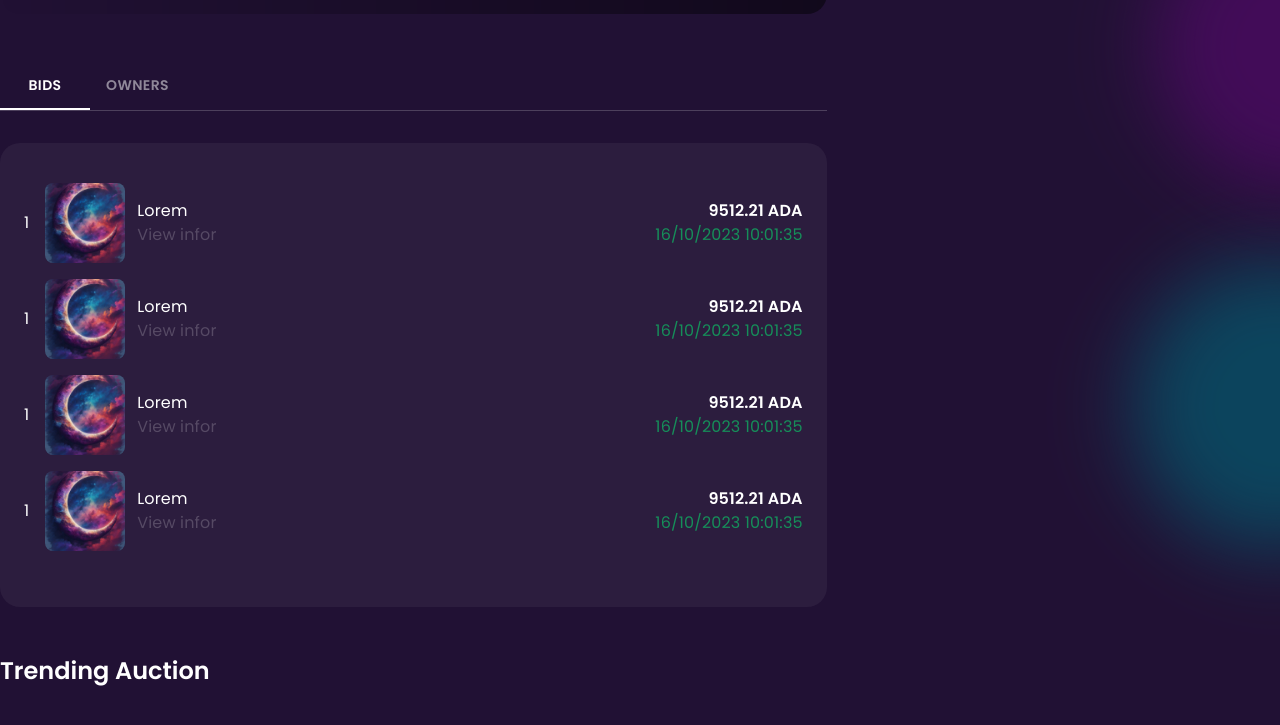
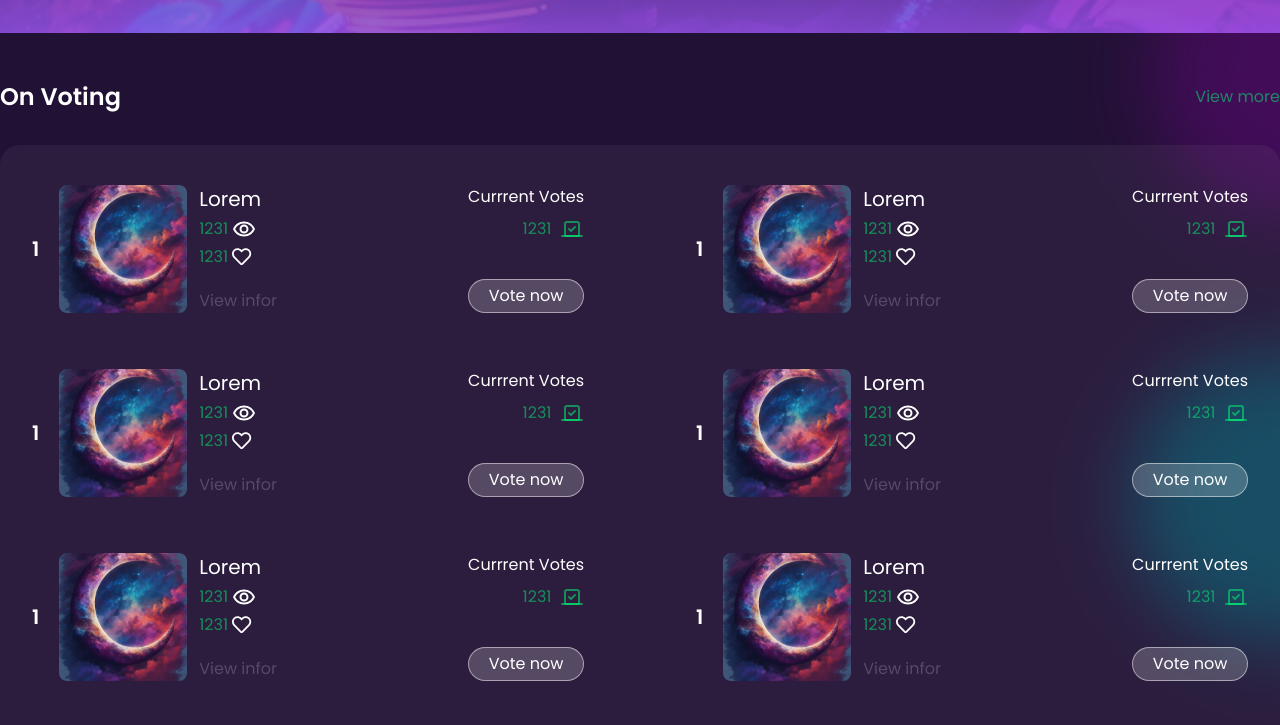
Before and after one commit to hugnt/Blockchain-NFT-Auction-Platform-UI, a React (Create React App) app: page / in a window 1280 px wide. Shown: the part 767-1492 px from the top of the page. Built offline with nearby package versions, Linux system fonts and the light colour scheme.

Commit message:
finish page: voting details

```diff
--- a/src/App.tsx
+++ b/src/App.tsx
@@ -2,14 +2,14 @@ import React from 'react';
 import './App.css'
 
 import { DefaultLayout } from '~/layouts';
-import { BiddingDetails } from './pages';
+import { BiddingDetails, BiddingList, VotingDetails } from './pages';
 
 
 function App() {
   return (
       <div className='App'>
-        <DefaultLayout isBannerActive={false}>
-          <BiddingDetails />
+        <DefaultLayout isBannerActive={true}>
+          <VotingDetails />
         </DefaultLayout>
       </div>
   );
--- /dev/null
+++ b/src/components/NFTOnVoting/index.tsx
@@ -0,0 +1,60 @@
+import React from "react";
+import { MdOutlineRemoveRedEye } from "react-icons/md";
+import { FaRegHeart } from "react-icons/fa";
+import { LuVote } from "react-icons/lu";
+
+import nftImg from "~/assets/images/nft/nft4.png";
+interface PropsVoting {
+  className?: string;
+}
+export default function NFTOnVoting(props: PropsVoting) {
+  let { className } = props;
+  return (
+    <div
+      className={`flex justify-between items-center cursor-pointer ${className}`}
+    >
+      <div id="voting-nft-infor" className="flex items-center justify-start">
+        <div className="me-5 font-semibold text-xl">1</div>
+        <div
+          id="voting-nft-image"
+          className="me-3 h-32 w-32 rounded-lg overflow-hidden"
+        >
+          <img
+            src={nftImg}
+            alt=""
+            className="w-full h-full object-cover object-center"
+          />
+        </div>
+        <div id="voting-nft-desc" className="h-32 flex flex-col justify-between">
+          <div>
+              <div id="voting-nft-name" className="mb-1 text-xl">Lorem</div>
+              <div id="nft-view" className="flex items-center me-4 mb-1">
+                <span style={{ color: "rgba(0, 255, 117, 0.50)" }}>1231&nbsp;</span>
+                <MdOutlineRemoveRedEye size="1.5em" />
+              </div>
+              <div id="nft-like" className="flex items-center">
+                <span style={{ color: "rgba(0, 255, 117, 0.50)" }}>1231&nbsp;</span>
+                <FaRegHeart size="1.2em" />
+              </div>
+          </div>
+          <div id="voting-nft-more" className="text-fog-1">
+            View infor
+          </div>
+        </div>
+      </div>
+      <div id="voting-status" className="h-32 text-right flex flex-col justify-between">
+        <div className="text-right">
+            <div className="mb-2">
+              Currrent Votes
+            </div>
+            <div id="voting-number" className="flex items-center justify-end" style={{ color: "rgba(0, 255, 117, 0.50)" }}>
+              1231 &nbsp;<LuVote size={"1.5em"}/>
+            </div>
+        </div>
+        <button className="rounded-[20px] bg-fog-1 px-3 py-1 border border-fog-2">
+            Vote now
+        </button>
+      </div>
+    </div>
+  );
+}
--- a/src/components/index.tsx
+++ b/src/components/index.tsx
@@ -4,4 +4,5 @@ export { default as Background } from './Background';
 export { default as CheckBox } from './CheckBox';
 export { default as TabBox } from './TabBox';
 export { default as BidInforRow } from './BidInforRow';
-export * from './SlideArea';
+export { default as NFTOnVoting } from './NFTOnVoting';
+export { default as SlideArea } from './SlideArea';
--- a/src/pages/BiddingDetails/BiddingDetails.css
+++ b/src/pages/BiddingDetails/BiddingDetails.css
@@ -10,5 +10,4 @@ box-shadow: 0px 3px 19px -8px rgba(255,255,255,0.75);
 #bid-action-box{
     position: -webkit-sticky;
     position: sticky;
-    bottom:3rem;
 }
--- a/src/pages/BiddingDetails/index.tsx
+++ b/src/pages/BiddingDetails/index.tsx
@@ -3,7 +3,7 @@ import nftImg from "~/assets/images/nft/nft4.png";
 import { MdOutlineRemoveRedEye } from "react-icons/md";
 import { FaRegHeart } from "react-icons/fa";
 import './BiddingDetails.css'
-import { TabBox } from "~/components";
+import { TabBox, SlideArea } from "~/components";
 import SlideHaft from "~/components/SlideArea";
 export default function BiddingDetails() {
   return (
@@ -72,7 +72,7 @@ export default function BiddingDetails() {
           </div>
         </div>
         <div id="bidding-action" className="ms-10 w-4/12 ">
-          <div id="bid-action-box" className="top-12 mb-3 py-8 rounded-[20px] border border-fog-2 bg-fog-1 overflow-hidden flex flex-col items-center">
+          <div id="bid-action-box" className="top-12 mb-12 py-8 rounded-[20px] border border-fog-2 bg-fog-1 overflow-hidden flex flex-col items-center">
               <div className="font-semibold">Bid Details</div>
               <div id="bid-action-status" className="my-3">Current Bid</div>
               <div id="bid-action-ada" className="font-semibold text-3xl">1311 ADA</div>
--- /dev/null
+++ b/src/pages/VotingDetails/index.tsx
@@ -0,0 +1,41 @@
+import React from "react";
+import "./VotingDetails.css";
+import { NFTOnVoting } from "~/components";
+import SlideHaft from "~/components/SlideArea";
+
+export default function VotingDetails() {
+  return (
+    <div className="py-12">
+      <div id="area-onvoting" className="container max-w-7xl">
+        <div className="flex justify-between items-center mb-6">
+          <div className="font-semibold text-2xl">On Voting</div>
+          <span
+            style={{ color: "rgba(0, 255, 117, 0.50)" }}
+            className="cursor-pointer"
+          >
+            View more
+          </span>
+        </div>
+        <div
+          id="lst-voting-nft"
+          className="mb-20 rounded-[20px] bg-fog-4 py-10 px-8 mt-8  grid grid-cols-2 gap-y-14 gap-x-28"
+        >
+          <NFTOnVoting className="" />
+          <NFTOnVoting className="" />
+          <NFTOnVoting className="" />
+          <NFTOnVoting className="" />
+          <NFTOnVoting className="" />
+          <NFTOnVoting className="" />
+          <NFTOnVoting className="" />
+          <NFTOnVoting className="" />
+        </div>
+      </div>
+      <div id="area-onauction" className="mb-12">
+        <div className="container max-w-7xl flex items-center mb-12">
+          <span className="font-semibold text-2xl">List NFT on  Auction</span>
+        </div>
+        <SlideHaft />
+      </div>
+    </div>
+  );
+}
--- a/src/pages/index.tsx
+++ b/src/pages/index.tsx
@@ -1,2 +1,3 @@
 export { default as BiddingList } from './BiddingList';
 export { default as BiddingDetails } from './BiddingDetails';
+export { default as VotingDetails } from './VotingDetails';
```
Also changed, not shown: src/pages/VotingDetails/VotingDetails.css (added). Lines whose indentation alone changed are shown as unchanged.
